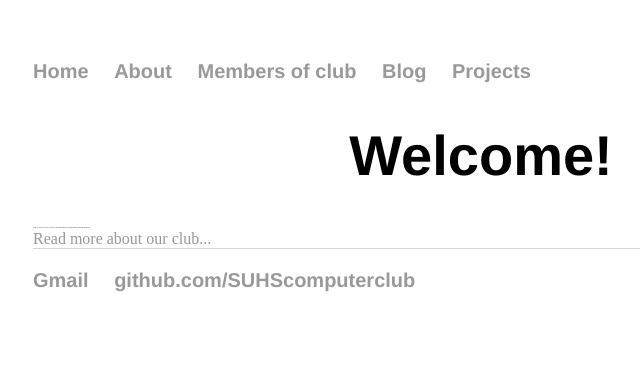
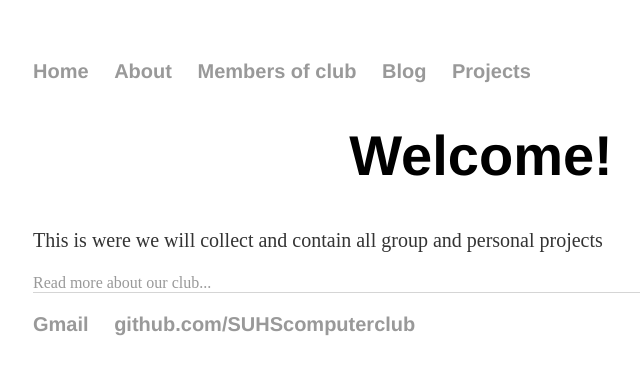
Before and after one commit to SUHScomputerclub/SUHScomputerclub.github.io, a Jekyll site: the page built from index.html, in a window 1280 px wide. Shown: the top 375 px of the page, without its empty margins (159-799 px from the left). Built offline with Jekyll 4.4.1, drawn with Linux system fonts in a browser that asks for light colours.

Commit message:
fixed accidental erase of a 0

```diff
--- a/css/main.css
+++ b/css/main.css
@@ -36,7 +36,7 @@ h4 {
     font-family:'Helvetica', 'Arial', 'Sans-Serif';
 }
 p {
-    font-size: 2px;
+    font-size: 20px;
     line-height: 1.4em;
     color: #333;
 }
```
